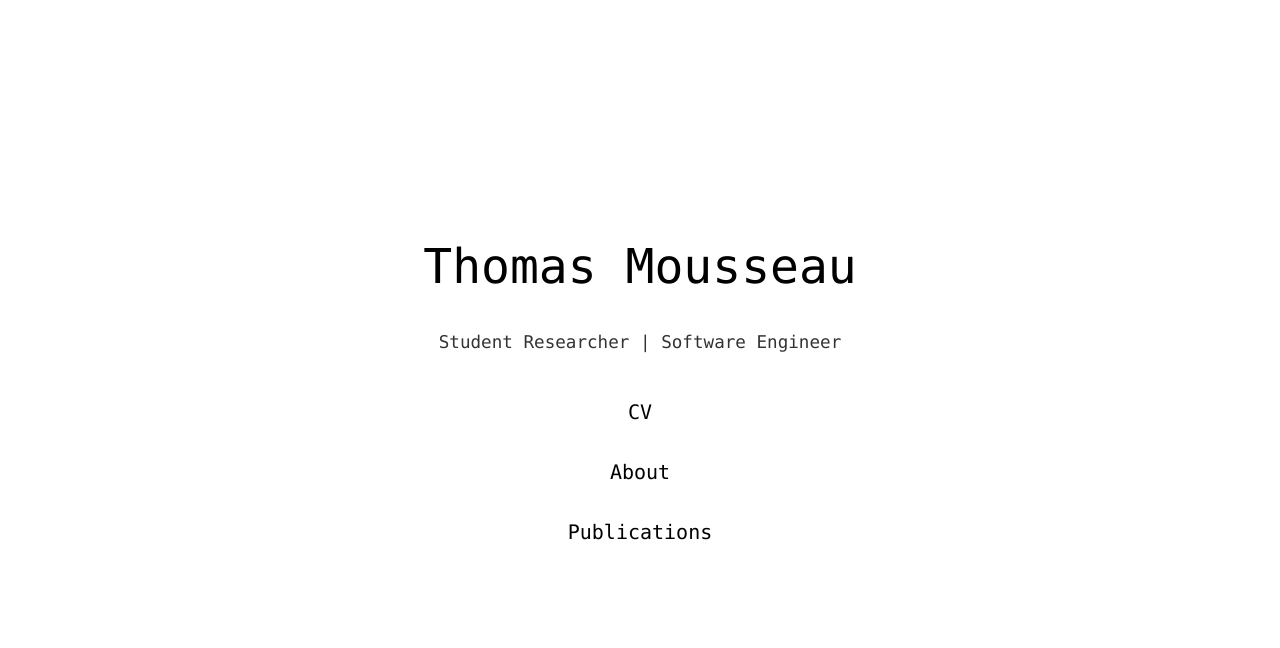
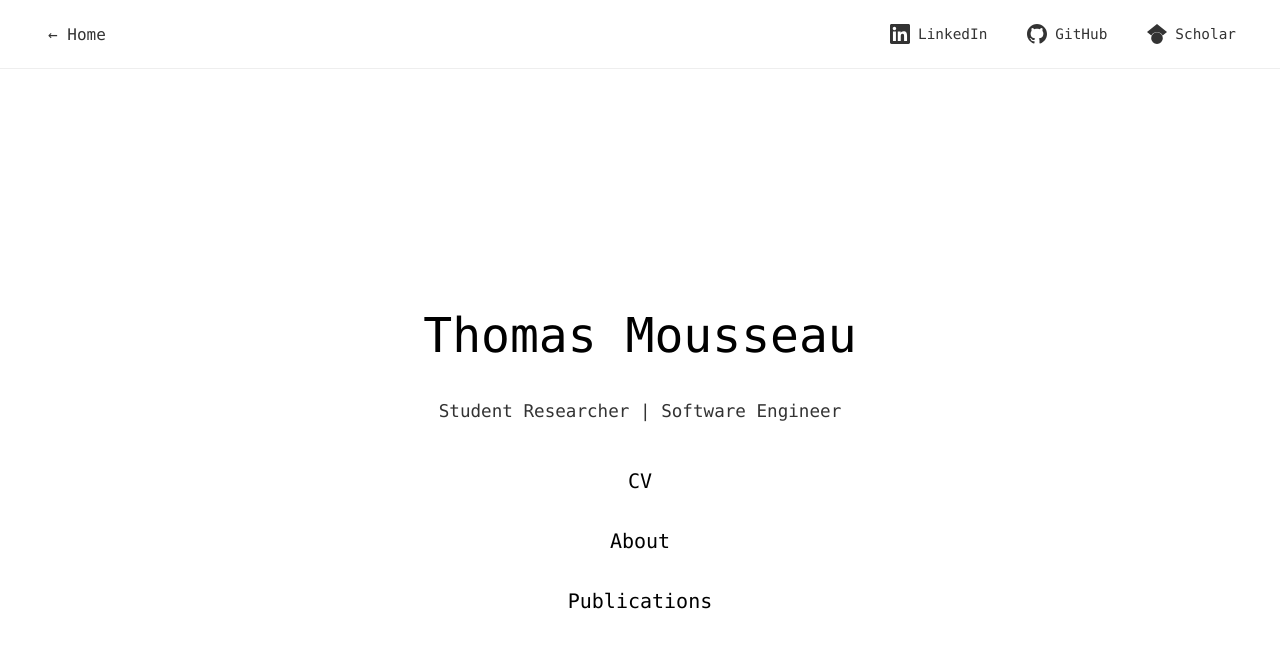
Before and after one commit to ThomasMousseau/ThomasMousseau.github.io, an Angular app: page / in a window 1280 px wide. Shown: the top 648 px of the page. Built offline with nearby package versions, Linux system fonts and the light colour scheme.

Commit message:
feat: header works!

```diff
--- a/src/app/app.component.html
+++ b/src/app/app.component.html
@@ -1 +1,2 @@
+<app-header></app-header>
 <router-outlet />
--- a/src/app/app.component.ts
+++ b/src/app/app.component.ts
@@ -1,9 +1,10 @@
 import { Component } from '@angular/core';
 import { RouterOutlet } from '@angular/router';
+import { HeaderComponent } from './header/header.component';
 
 @Component({
   selector: 'app-root',
-  imports: [RouterOutlet],
+  imports: [RouterOutlet, HeaderComponent],
   templateUrl: './app.component.html',
   styleUrl: './app.component.css'
 })
--- a/src/app/cv/cv.component.css
+++ b/src/app/cv/cv.component.css
@@ -1,5 +1,5 @@
 .cv-container {
-  height: 100vh;
+  height: calc(100vh - 70px); /* Subtract header height */
   display: flex;
   flex-direction: column;
   margin: 0;
--- /dev/null
+++ b/src/app/header/header.component.css
@@ -0,0 +1,53 @@
+.app-header {
+  display: flex;
+  justify-content: space-between;
+  align-items: center;
+  padding: 1rem 2rem;
+  border-bottom: 1px solid #eee;
+  background: white;
+  position: sticky;
+  top: 0;
+  z-index: 100;
+}
+
+.home-btn {
+  color: #333;
+  text-decoration: none;
+  font-size: 1rem;
+  font-weight: 500;
+  padding: 0.5rem 1rem;
+  border-radius: 6px;
+  transition: background-color 0.2s ease;
+}
+
+.home-btn:hover {
+  background-color: #f0f0f0;
+  text-decoration: none;
+}
+
+.social-links {
+  display: flex;
+  gap: 1rem;
+  align-items: center;
+}
+
+.social-link {
+  display: flex;
+  align-items: center;
+  gap: 0.5rem;
+  color: #333;
+  text-decoration: none;
+  padding: 0.5rem 0.75rem;
+  border-radius: 6px;
+  font-size: 0.9rem;
+  transition: background-color 0.2s ease;
+}
+
+.social-link:hover {
+  background-color: #f0f0f0;
+  text-decoration: none;
+}
+
+.social-link svg {
+  flex-shrink: 0;
+}
--- /dev/null
+++ b/src/app/header/header.component.html
@@ -0,0 +1,23 @@
+<header class="app-header">
+  <a routerLink="/" class="home-btn">← Home</a>
+  <div class="social-links">
+    <a href="https://linkedin.com/in/thomas-mousseau" target="_blank" class="social-link">
+      <svg width="20" height="20" viewBox="0 0 24 24" fill="currentColor">
+        <path d="M20.447 20.452h-3.554v-5.569c0-1.328-.027-3.037-1.852-3.037-1.853 0-2.136 1.445-2.136 2.939v5.667H9.351V9h3.414v1.561h.046c.477-.9 1.637-1.85 3.37-1.85 3.601 0 4.267 2.37 4.267 5.455v6.286zM5.337 7.433c-1.144 0-2.063-.926-2.063-2.065 0-1.138.92-2.063 2.063-2.063 1.14 0 2.064.925 2.064 2.063 0 1.139-.925 2.065-2.064 2.065zm1.782 13.019H3.555V9h3.564v11.452zM22.225 0H1.771C.792 0 0 .774 0 1.729v20.542C0 23.227.792 24 1.771 24h20.451C23.2 24 24 23.227 24 22.271V1.729C24 .774 23.2 0 22.222 0h.003z"/>
+      </svg>
+      LinkedIn
+    </a>
+    <a href="https://github.com/ThomasMousseau" target="_blank" class="social-link">
+      <svg width="20" height="20" viewBox="0 0 24 24" fill="currentColor">
+        <path d="M12 0c-6.626 0-12 5.373-12 12 0 5.302 3.438 9.8 8.207 11.387.599.111.793-.261.793-.577v-2.234c-3.338.726-4.033-1.416-4.033-1.416-.546-1.387-1.333-1.756-1.333-1.756-1.089-.745.083-.729.083-.729 1.205.084 1.839 1.237 1.839 1.237 1.07 1.834 2.807 1.304 3.492.997.107-.775.418-1.305.762-1.604-2.665-.305-5.467-1.334-5.467-5.931 0-1.311.469-2.381 1.236-3.221-.124-.303-.535-1.524.117-3.176 0 0 1.008-.322 3.301 1.23.957-.266 1.983-.399 3.003-.404 1.02.005 2.047.138 3.006.404 2.291-1.552 3.297-1.23 3.297-1.23.653 1.653.242 2.874.118 3.176.77.84 1.235 1.911 1.235 3.221 0 4.609-2.807 5.624-5.479 5.921.43.372.823 1.102.823 2.222v3.293c0 .319.192.694.801.576 4.765-1.589 8.199-6.086 8.199-11.386 0-6.627-5.373-12-12-12z"/>
+      </svg>
+      GitHub
+    </a>
+    <a href="https://scholar.google.com/citations?user=your-id" target="_blank" class="social-link">
+      <svg width="20" height="20" viewBox="0 0 24 24" fill="currentColor">
+        <path d="M5.242 13.769L0 9.5 12 0l12 9.5-5.242 4.269C17.548 11.249 14.978 9.5 12 9.5c-2.977 0-5.548 1.748-6.758 4.269zM12 10a7 7 0 1 0 0 14 7 7 0 0 0 0-14z"/>
+      </svg>
+      Scholar
+    </a>
+  </div>
+</header>
```
Also changed, not shown: src/app/header/header.component.ts (added, +12 -0 lines), 1 other file (tests, documents, lock files or other folders).
